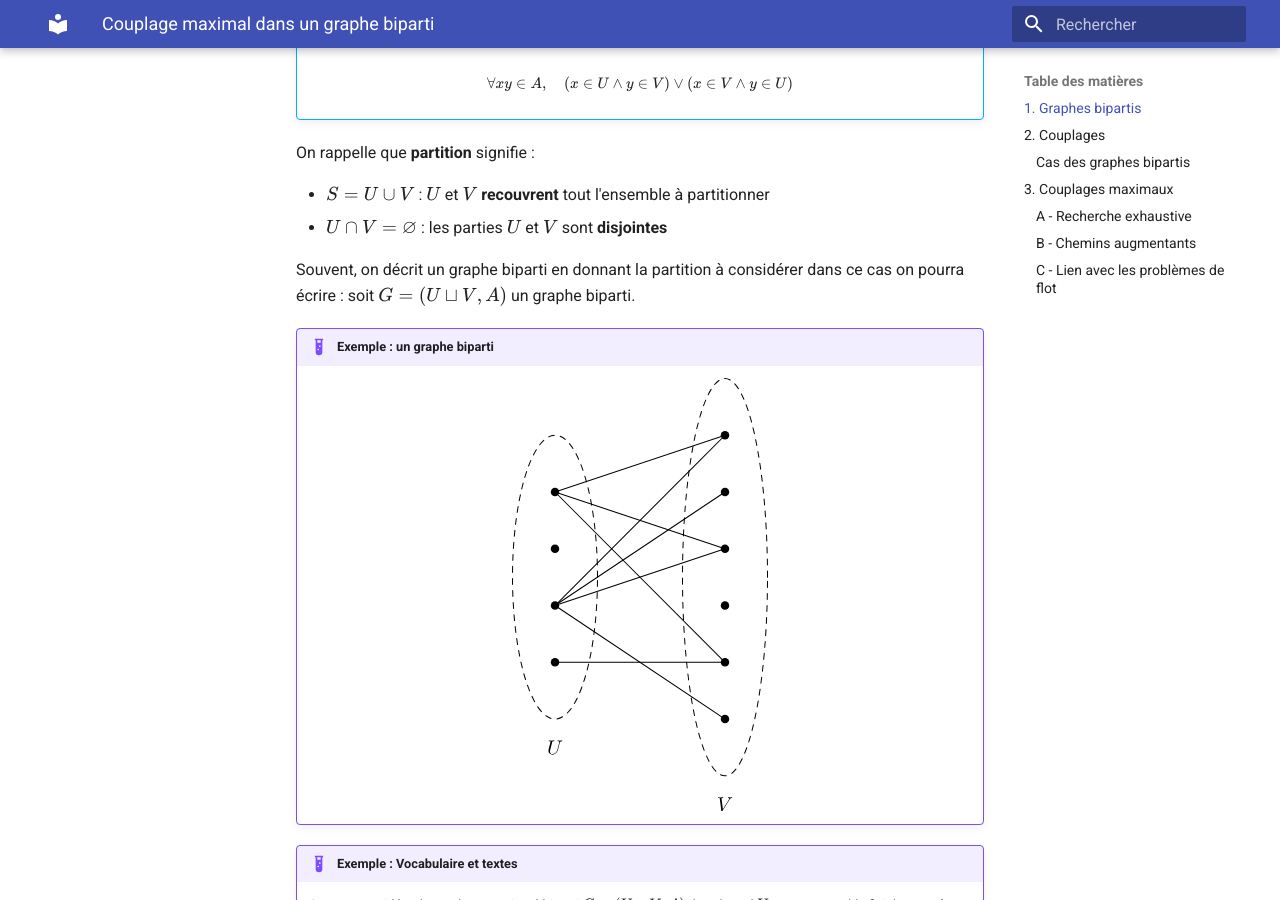
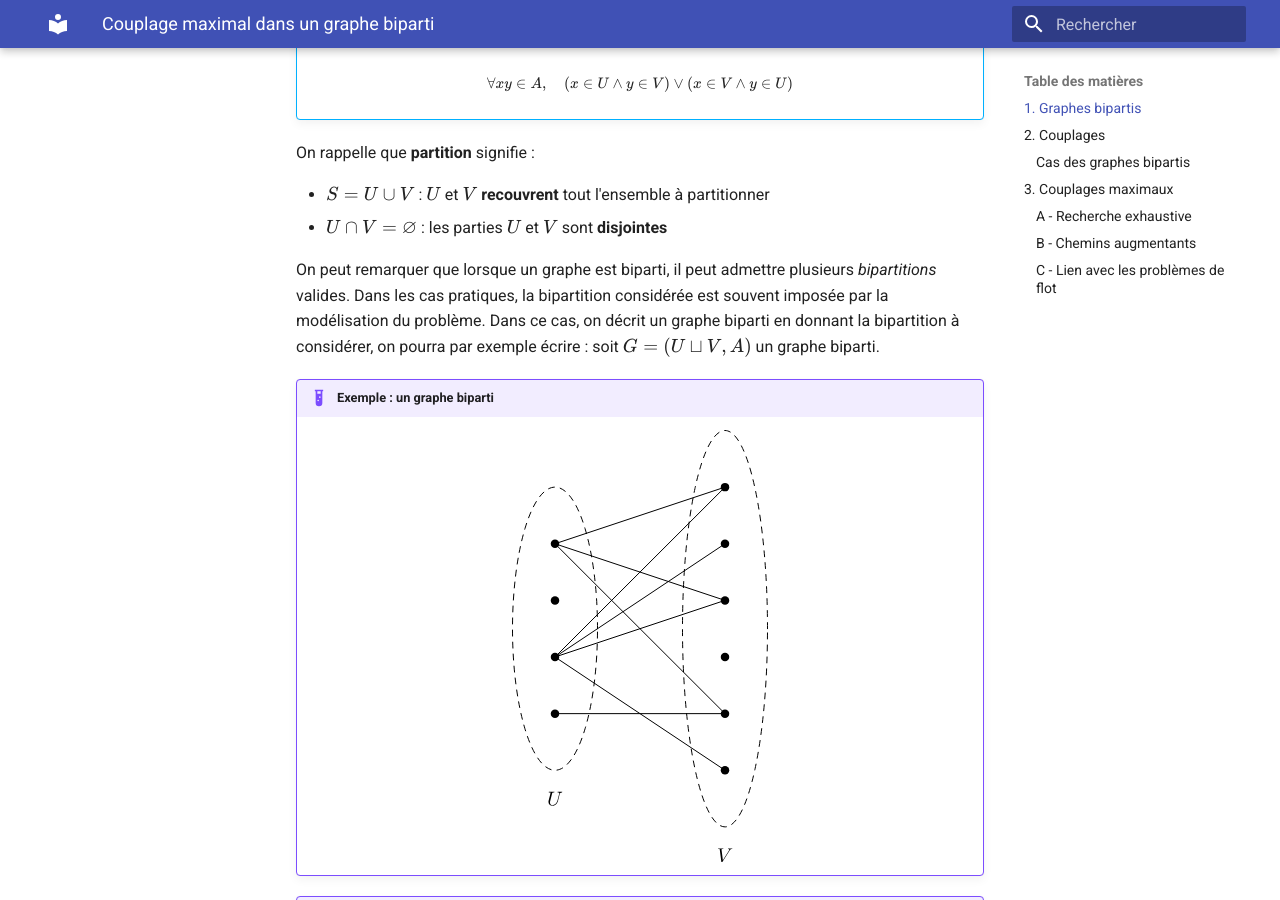
Before and after one commit to vincent-picard/vincent-picard.github.io, an MkDocs documentation site: the page built from docs/graphes/couplages.md, in a window 1280 px wide and 900 px high, scrolled down 434 px. Built offline with MkDocs 1.6.1 and Material for MkDocs 9.7.7, drawn with Linux system fonts in a browser that asks for light colours.

Commit message:
couplages

```diff
--- a/docs/graphes/couplages.md
+++ b/docs/graphes/couplages.md
@@ -16,7 +16,8 @@ On rappelle que **partition** signifie :
 - $S = U \cup V$ : $U$ et $V$ **recouvrent** tout l'ensemble à partitionner
 - $U \cap V = \varnothing$ : les parties $U$ et $V$ sont **disjointes**
 
-Souvent, on décrit un graphe biparti en donnant la partition à considérer dans ce cas on pourra écrire : soit $G = (U \sqcup V, A)$ un graphe biparti.
+On peut remarquer que lorsque un graphe est biparti, il peut admettre plusieurs *bipartitions* valides.
+Dans les cas pratiques, la bipartition considérée est souvent imposée par la modélisation du problème. Dans ce cas, on décrit un graphe biparti en donnant la bipartition à considérer, on pourra par exemple écrire : soit $G = (U \sqcup V, A)$ un graphe biparti.
 
 !!! example "Exemple : un graphe biparti"
     <figure>
```
